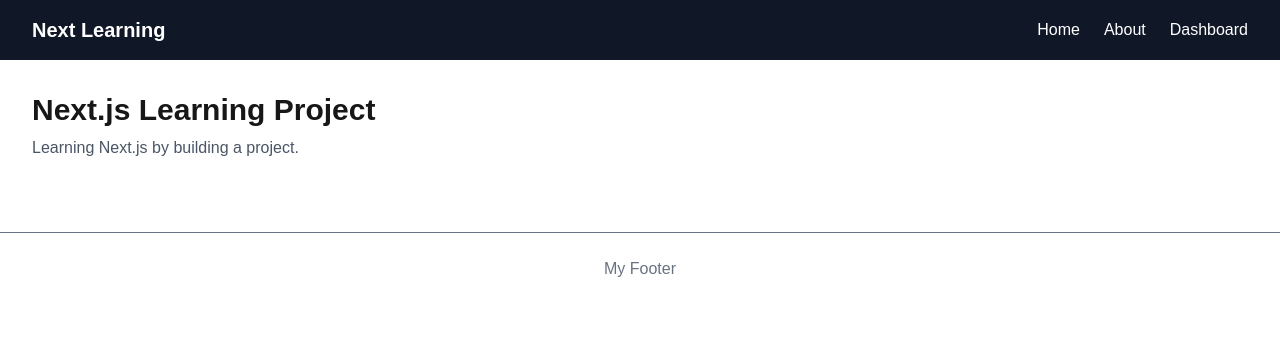
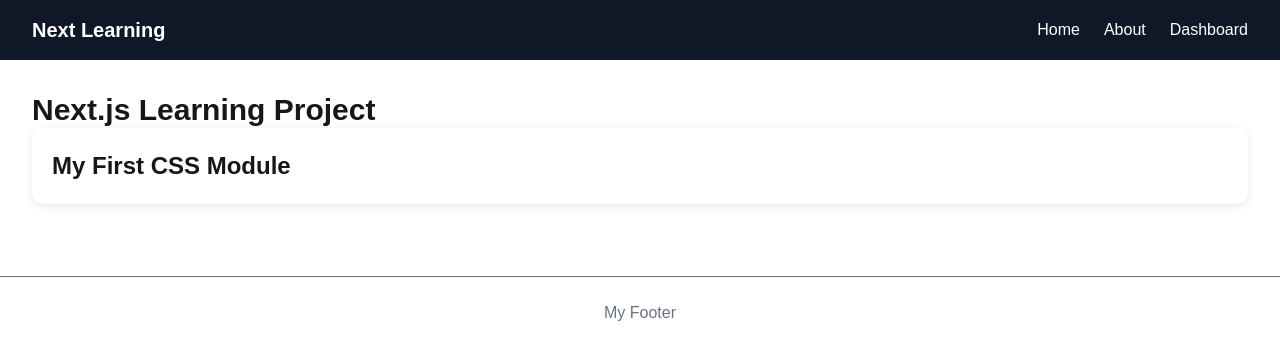
Before and after one commit to hafiz-1/Nextjs, a Next.js app in the folder fundamentals/: page / in a window 1280 px wide. Shown: the top 360 px of the page. Built offline with nearby package versions, Linux system fonts and the light colour scheme.

Commit message:
Styles updated

```diff
--- /dev/null
+++ b/fundamentals/app/components/Card.module.css
@@ -0,0 +1,11 @@
+.card {
+  padding: 20px;
+  border-radius: 12px;
+  background: white;
+  box-shadow: 0 2px 8px rgba(0, 0, 0, 0.1);
+}
+
+.title {
+  font-size: 24px;
+  font-weight: bold;
+}
--- /dev/null
+++ b/fundamentals/app/components/Card.tsx
@@ -0,0 +1,9 @@
+import styles from "./Card.module.css";
+
+export default function Card() {
+  return (
+    <div className={styles.card}>
+      <h2 className={styles.title}>My First CSS Module</h2>
+    </div>
+  );
+}
--- a/fundamentals/app/page.tsx
+++ b/fundamentals/app/page.tsx
@@ -1,10 +1,13 @@
+import Card from "./components/Card";
+
 export default function Home() {
   return (
     <main className="p-8">
-      <h1 className="text-3xl font-bold">Next.js Learning Project</h1>
-      <p className="mt-2 text-gray-600">
-        Learning Next.js by building a project.
-      </p>
+      <h1 className="text-3xl font-bold">
+        Next.js Learning Project
+      </h1>
+
+      <Card />
     </main>
   );
 }
```
